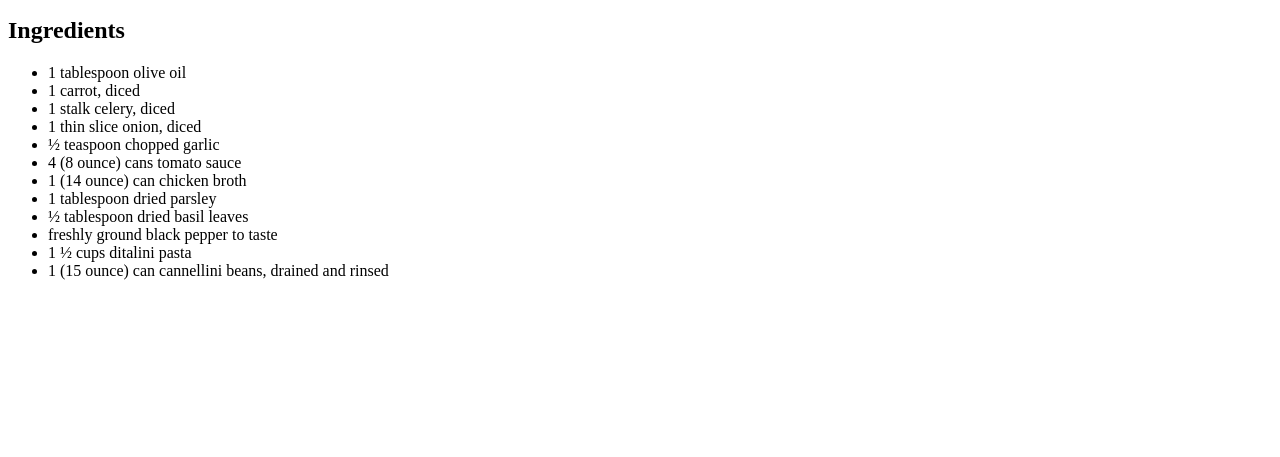
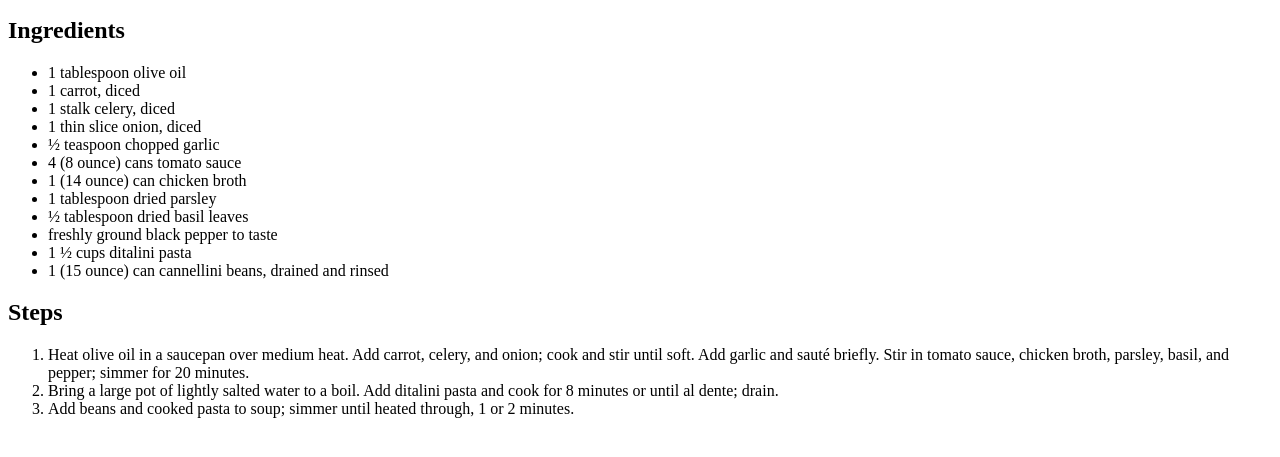
Before and after one commit to gdodd97/odin-recipes, a plain HTML site: page recipes/fagioli.html in a window 1280 px wide. Shown: the part 201-658 px from the top of the page. Drawn offline with Linux system fonts and the light colour scheme.

Commit message:
Complete fagioli.html page with steps

```diff
--- a/recipes/fagioli.html
+++ b/recipes/fagioli.html
@@ -9,8 +9,10 @@
 <body>
     <h1>Easy Pasta Fagioli</h1>
     <img src="../images/fagioli.jpg">
+
     <h1>Description</h1>
     <p>This easy pasta fagioli recipe is typical Italian hearty winter fare. Serve in bowls with a grating of Parmesan cheese, crusty bread, and salad.</p>
+
     <h2>Ingredients</h2>
     <ul>
         <li>1 tablespoon olive oil</li>
@@ -26,5 +28,12 @@
         <li>1 ½ cups ditalini pasta</li>
         <li>1 (15 ounce) can cannellini beans, drained and rinsed</li>
     </ul>
+
+    <h2>Steps</h2>
+    <ol>
+        <li>Heat olive oil in a saucepan over medium heat. Add carrot, celery, and onion; cook and stir until soft. Add garlic and sauté briefly. Stir in tomato sauce, chicken broth, parsley, basil, and pepper; simmer for 20 minutes.</li>
+        <li>Bring a large pot of lightly salted water to a boil. Add ditalini pasta and cook for 8 minutes or until al dente; drain. </li>
+        <li>Add beans and cooked pasta to soup; simmer until heated through, 1 or 2 minutes. </li>
+    </ol>
 </body>
 </html>
```
